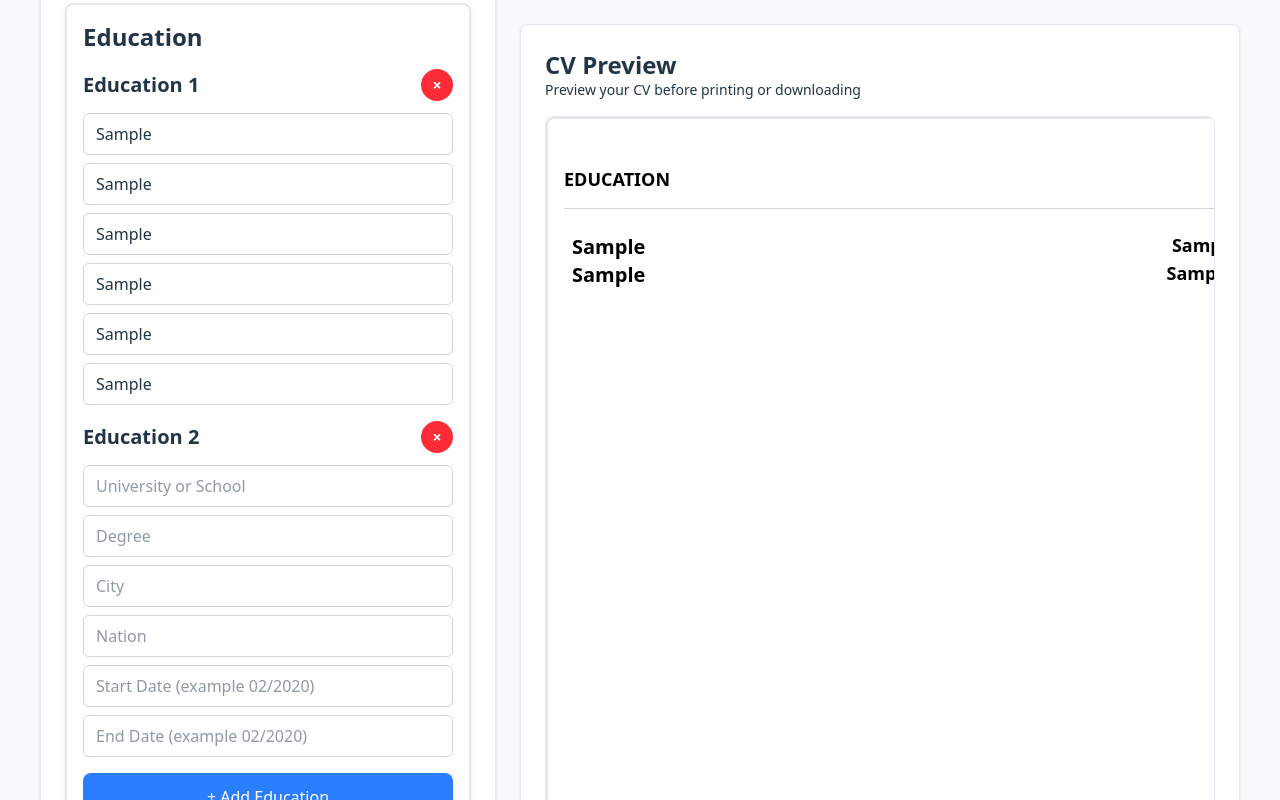
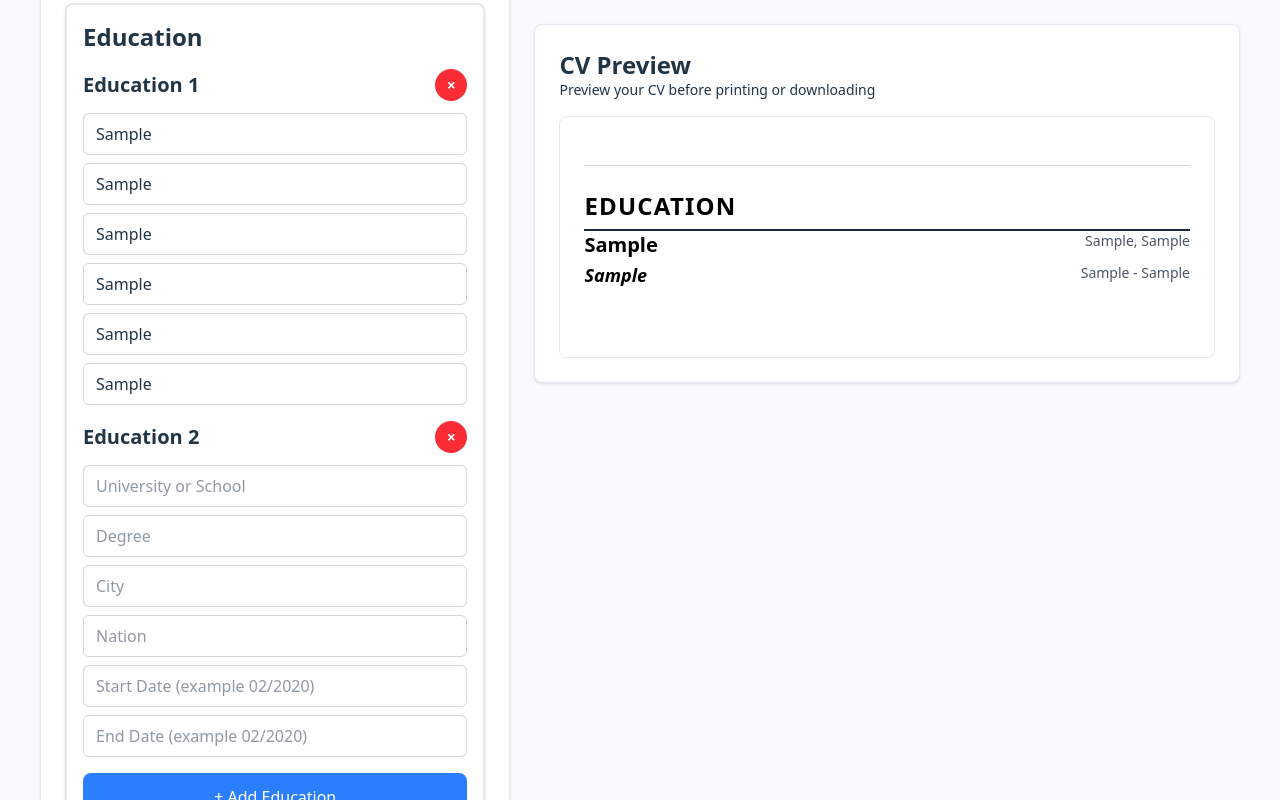
Before and after one commit to Zulkifli70/cv-app, a React (Vite) app: page / in a window 1280 px wide. Both pictures are taken after typing "Sample", "Sample", "Sample", "Sample", "Sample", "Sample" into the empty fields and a click on the button "+ Add Education". Shown: the part 840-1640 px from the top of the page. Built offline with nearby package versions, Linux system fonts and the light colour scheme.

Commit message:
Fix CV preview Layout

```diff
--- a/src/components/App.css
+++ b/src/components/App.css
@@ -92,14 +92,14 @@ p {
   @apply px-3 py-1.5 text-xs;
 }
 
+/* Updated CV Preview Styles */
 .cv-preview {
-  @apply bg-white shadow-xl rounded-lg overflow-hidden;
-  max-width: 210mm;
-  min-height: 297mm;
+  @apply bg-white shadow-xl rounded-lg overflow-hidden w-full;
+  /* Remove fixed dimensions for responsive design */
 }
 
 .cv-preview-container {
-  @apply border border-slate-200 rounded-lg overflow-hidden bg-white;
+  @apply border border-slate-200 rounded-lg overflow-hidden bg-white w-full;
 }
 
 .mobile-nav-tabs {
@@ -107,6 +107,7 @@ p {
   background-color: rgba(255, 255, 255, 0.95);
 }
 
+/* Print-specific styles */
 @media print {
   body {
     @apply bg-white;
@@ -124,6 +125,22 @@ p {
     margin: 0 !important;
     max-width: none !important;
     border-radius: 0 !important;
+    width: 210mm !important;
+    min-height: 297mm !important;
+  }
+
+  /* Ensure proper A4 sizing when printing */
+  .cv-preview-container {
+    border: none !important;
+    border-radius: 0 !important;
+    width: 210mm !important;
+    min-height: 297mm !important;
+  }
+
+  /* Print page setup */
+  @page {
+    size: A4;
+    margin: 0.5in;
   }
 }
 
--- a/src/components/cv-preview.jsx
+++ b/src/components/cv-preview.jsx
@@ -24,34 +24,44 @@ const CvPreview = forwardRef((props, ref) => {
 
   return (
     <div
-      className="flex flex-col border-2 border-gray-200 gap-4 p-4 rounded-lg bg-white shadow-sm print:shadow-none print:border-none"
+      className="w-full bg-white text-black print:shadow-none print:border-none"
       ref={ref}
       style={{
-        minHeight: "297mm", // A4 height
-        width: "210mm", // A4 width
-        maxWidth: "210mm",
-        margin: "0 auto",
-        backgroundColor: "white",
-        color: "black",
+        // Hanya apply dimensi A4 saat print
+        minHeight: window.matchMedia
+          ? window.matchMedia("print").matches
+            ? "297mm"
+            : "auto"
+          : "auto",
       }}
     >
+      <div className="p-6 space-y-4">
         {/* Header Section */}
-      <div className="text-center">
-        <h2 className="text-xl font-bold mb-2">
+        <div className="text-center border-b border-gray-300 pb-6 mb-6">
+          <h1 className="text-3xl font-bold mb-2 text-gray-900 tracking-wide">
             {data.info[0]?.text?.toUpperCase().trim()}{" "}
             {data.info[1]?.text?.toUpperCase().trim()}
+          </h1>
+          <h2 className="text-base font-normal mb-4 text-gray-600">
+            {data.info[2]?.text}
           </h2>
-        <h2 className="text-lg mb-2">{data.info[2]?.text}</h2>
-        <p className="text-sm mb-4">{data.info[3]?.text}</p>
+          <p className="text-sm mb-5 text-gray-600 max-w-2xl mx-auto leading-relaxed">
+            {data.info[3]?.text}
+          </p>
 
           {/* Contact Info */}
-        <div className="text-sm">
-          {data.info[4]?.text && <span>{data.info[4].text}</span>}
-          {data.info[4]?.text && data.info[5]?.text && <span> | </span>}
-          {data.info[5]?.text && <span>{data.info[5].text}</span>}
-          {(data.info[4]?.text || data.info[5]?.text) && data.info[6]?.text && (
-            <span> | </span>
+          <div className="text-sm text-gray-600 flex flex-wrap justify-center gap-3">
+            {data.info[4]?.text && (
+              <span className="font-medium">{data.info[4].text}</span>
             )}
+            {data.info[4]?.text && data.info[5]?.text && (
+              <span className="text-gray-400">•</span>
+            )}
+            {data.info[5]?.text && (
+              <span className="font-medium">{data.info[5].text}</span>
+            )}
+            {(data.info[4]?.text || data.info[5]?.text) &&
+              data.info[6]?.text && <span className="text-gray-400">•</span>}
             {data.info[6]?.text && (
               <a
                 href={
@@ -61,7 +71,7 @@ const CvPreview = forwardRef((props, ref) => {
                 }
                 target="_blank"
                 rel="noopener noreferrer"
-              className="text-blue-600 hover:text-blue-800"
+                className="text-blue-600 hover:text-blue-800 font-medium"
               >
                 Github
               </a>
@@ -73,65 +83,81 @@ const CvPreview = forwardRef((props, ref) => {
         {data.education &&
           data.education.length > 0 &&
           data.education.some((edu) => edu.school || edu.degree) && (
-          <>
-            <h4 className="text-sm font-bold mt-4">EDUCATION</h4>
-            <hr className="border-gray-300" />
-            <div>
+            <div className="mb-6">
+              <h2 className="text-lg font-bold text-slate-800 mb-4 uppercase tracking-wider border-b-2 border-slate-800 pb-2">
+                EDUCATION
+              </h2>
+              <div className="space-y-4">
                 {data.education.map((element) => (
-                <div className="p-2 flex flex-col" key={element.id}>
-                  <div className="flex justify-between">
-                    <h3 className="text-sm font-semibold">
+                  <div className="space-y-1" key={element.id}>
+                    <div className="flex justify-between items-start flex-wrap gap-2">
+                      <h3 className="text-base font-bold text-gray-900">
                         {element.school?.trim()}
                       </h3>
-                    <h4 className="text-sm">
+                      <span className="text-sm text-gray-600 font-medium">
                         {element.city?.trim()}
                         {element.city?.trim() && element.nation?.trim() && ", "}
                         {element.nation?.trim()}
+                      </span>
+                    </div>
+                    <div className="flex justify-between items-start flex-wrap gap-2">
+                      <h4 className="text-sm text-gray-700 italic">
+                        {element.degree?.trim()}
                       </h4>
-                  </div>
-                  <div className="flex justify-between">
-                    <h3 className="text-sm">{element.degree?.trim()}</h3>
-                    <h4 className="text-sm">
+                      <span className="text-sm text-gray-600 font-medium">
                         {element.startEdu?.trim()}
                         {element.startEdu?.trim() &&
                           element.endEdu?.trim() &&
                           " - "}
                         {element.endEdu?.trim()}
-                    </h4>
+                      </span>
                     </div>
                   </div>
                 ))}
               </div>
-          </>
+            </div>
           )}
 
         {/* Experience Section */}
         {data.experience &&
           data.experience.length > 0 &&
           data.experience.some((exp) => exp.position || exp.company) && (
-          <>
-            <h4 className="text-sm font-bold mt-4">EXPERIENCE</h4>
-            <hr className="border-gray-300" />
-            <div>
+            <div className="mb-6">
+              <h2 className="text-lg font-bold text-slate-800 mb-4 uppercase tracking-wider border-b-2 border-slate-800 pb-2">
+                EXPERIENCE
+              </h2>
+              <div className="space-y-6">
                 {data.experience.map((element) => (
-                <div className="p-2 flex flex-col" key={element.id}>
-                  <div className="flex justify-between mb-2">
-                    <h3 className="font-bold text-sm">{element.position}</h3>
-                    <h3 className="text-sm">{element.company}</h3>
-                    <h4 className="text-sm">
+                  <div className="space-y-2" key={element.id}>
+                    <div className="flex justify-between items-start flex-wrap gap-2">
+                      <div className="flex flex-col gap-1 flex-1">
+                        <h3 className="text-base font-bold text-gray-900">
+                          {element.position}
+                        </h3>
+                        <h4 className="text-sm text-gray-600 italic">
+                          {element.company}
+                        </h4>
+                      </div>
+                      <span className="text-sm text-gray-600 font-medium whitespace-nowrap">
                         {element.startDate}
                         {element.startDate && element.endDate && " - "}
                         {element.endDate}
-                    </h4>
+                      </span>
                     </div>
 
                     {element.jobDesc && (
-                    <div className="text-sm p-2">
-                      <ul className="list-disc list-outside space-y-1 ml-2">
+                      <div className="ml-2 mt-3">
+                        <ul className="space-y-2">
                           {formatJobDescription(element.jobDesc).map(
                             (item, index) => (
-                            <li key={index} className="text-sm leading-relaxed">
-                              {item}
+                              <li
+                                key={index}
+                                className="text-sm leading-relaxed text-gray-700 flex"
+                              >
+                                <span className="text-gray-400 mr-3 flex-shrink-0">
+                                  •
+                                </span>
+                                <span>{item}</span>
                               </li>
                             )
                           )}
@@ -141,27 +167,32 @@ const CvPreview = forwardRef((props, ref) => {
                   </div>
                 ))}
               </div>
-          </>
+            </div>
           )}
 
         {/* Skills Section */}
         {data.skill &&
           data.skill.length > 0 &&
           data.skill.some((skill) => skill.skill) && (
-          <>
-            <h4 className="text-sm font-bold mt-4">SKILLS</h4>
-            <hr className="border-gray-300" />
-            <div className="grid grid-cols-3 gap-4 p-2 max-w-full">
+            <div>
+              <h2 className="text-lg font-bold text-slate-800 mb-4 uppercase tracking-wider border-b-2 border-slate-800 pb-2">
+                SKILLS
+              </h2>
+              <div className="grid grid-cols-3 gap-x-6 gap-y-3 mt-2">
                 {data.skill
                   .filter((skill) => skill.skill?.trim())
                   .map((element) => (
-                  <div className="p-2 flex flex-col" key={element.id}>
-                    <h3 className="font-bold text-sm">{element.skill}</h3>
+                    <div key={element.id} className="flex items-center">
+                      <span className="text-gray-400 mr-2 text-xs">•</span>
+                      <span className="text-sm font-medium text-gray-800">
+                        {element.skill}
+                      </span>
                     </div>
                   ))}
               </div>
-          </>
+            </div>
           )}
+      </div>
     </div>
   );
 });
```
Lines whose indentation alone changed are shown as unchanged.
